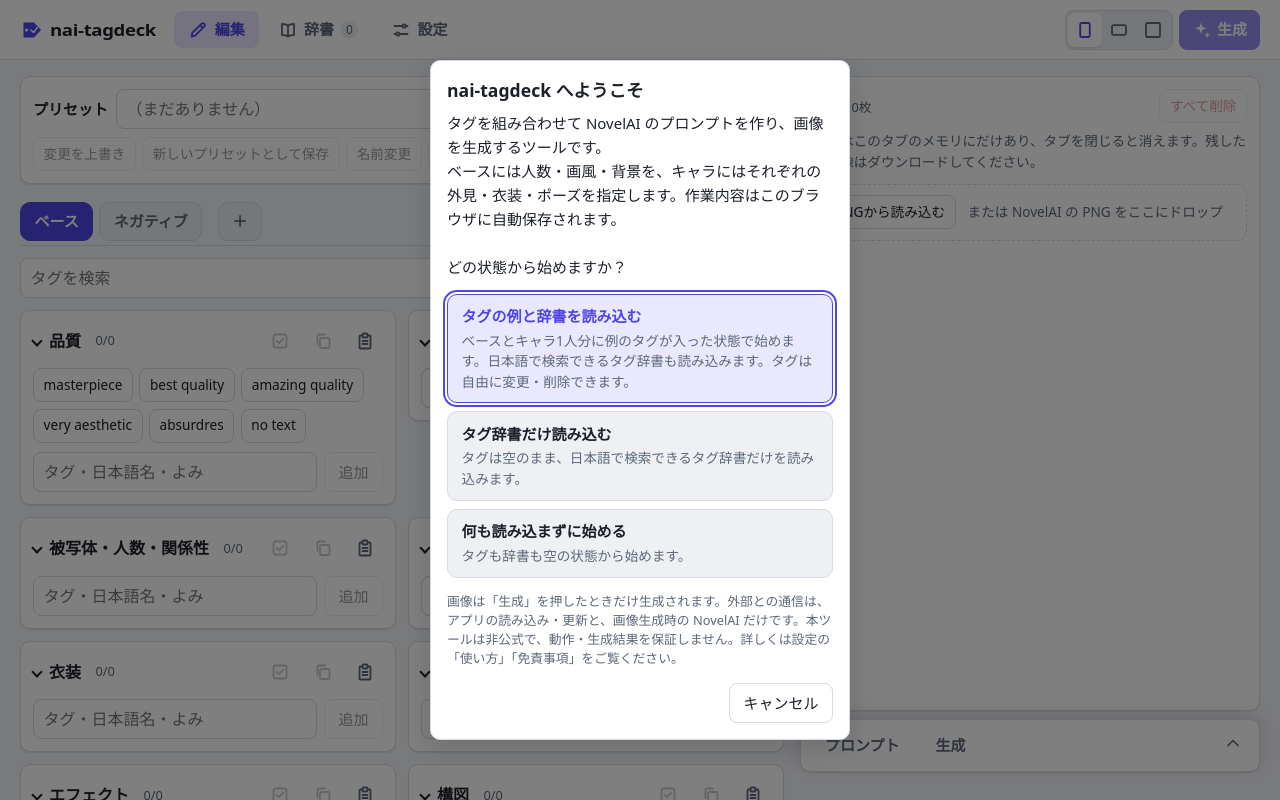
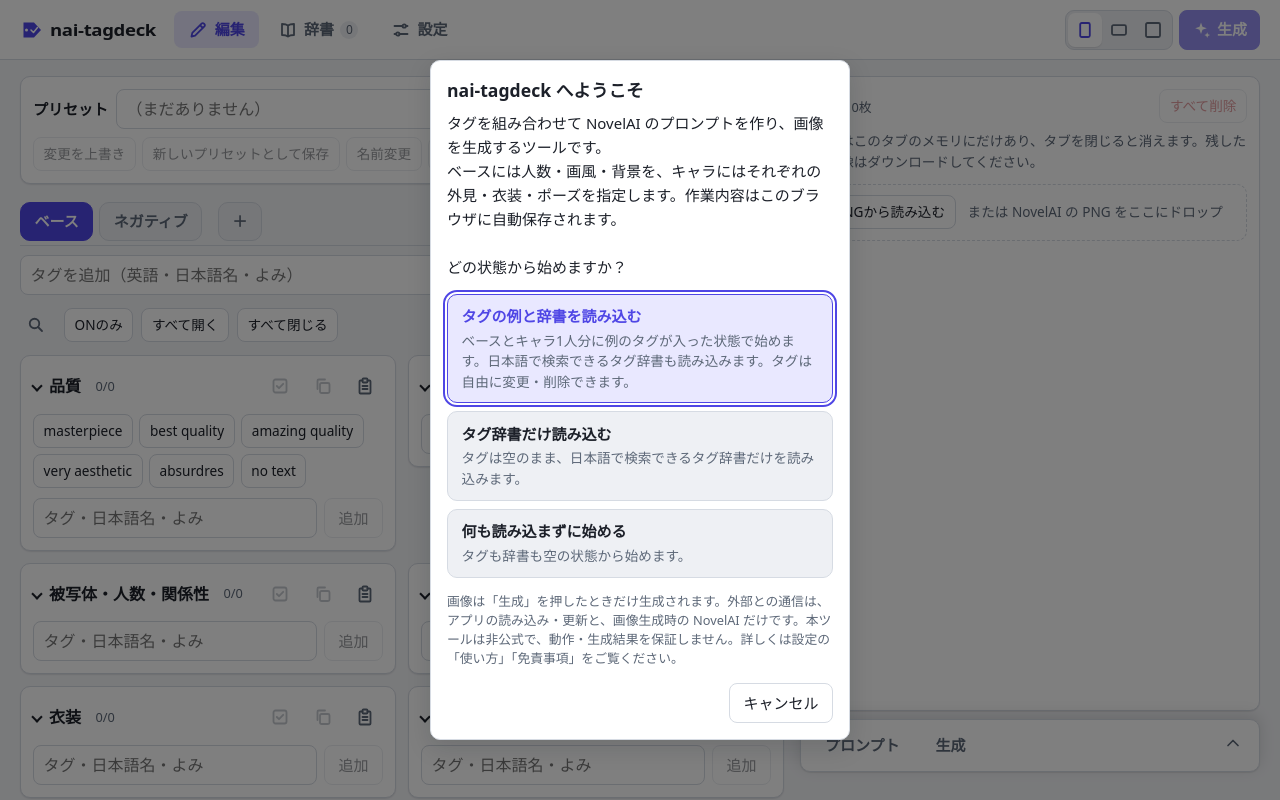
Before and after one commit to Saltmu/nai-tagdeck, a React (Vite) app: page / in a window 1280 px wide. Shown: the top 800 px of the page. Built offline with nearby package versions, Linux system fonts and the light colour scheme.

Commit message:
Collapse tag search and add dictionary-based tag routing

```diff
--- a/src/components/Editor.tsx
+++ b/src/components/Editor.tsx
@@ -1,5 +1,5 @@
 import { useCallback, useEffect, useId, useLayoutEffect, useMemo, useRef, useState, type Dispatch, type KeyboardEvent } from 'react';
-import type { CategoryKey, WeightSyntax, WorkTag, Workspace, WorkspaceCategoryKey } from '../types';
+import type { CategoryKey, WeightSyntax, WorkTag, Workspace } from '../types';
 import type { Dictionary } from '../hooks/useDictionary';
 import {
   BASE,
@@ -12,6 +12,7 @@ import {
 import { CHARACTER_CATEGORY_KEYS, PROMPT_CATEGORY_KEYS } from '../lib/categories';
 import { saveCategoriesOpen } from '../lib/categoryOpen';
 import { isTagFilterActive, visibleWorkTags, type TagFilter } from '../lib/tagSearch';
+import { classifyTag, dictionaryCategories } from '../lib/tagClassification';
 import { DEFAULT_CHARACTER_NEGATIVE } from '../lib/novelai';
 import { normalize } from '../lib/suggest';
 import { newId } from '../lib/id';
@@ -20,6 +21,7 @@ import { CategorySection } from './CategorySection';
 import { CharacterCard } from './CharacterCard';
 import { PresetBar } from './PresetBar';
 import { TagFilterBar } from './TagFilterBar';
+import { TagInput } from './TagInput';
 import type { PromptSource } from './PromptImportDialog';
 import { useDialogs } from './Dialogs';
 import type { PresetStore } from '../hooks/usePresets';
@@ -64,10 +66,7 @@ export function Editor({
   onCharacterNegativeChange,
   shown,
 }: Props) {
-  const knownTags = useMemo(
-    () => new Set(dictionary.entries.map((e) => normalize(e.tag))),
-    [dictionary.entries],
-  );
+  const knownTags = useMemo(() => dictionaryCategories(dictionary.entries), [dictionary.entries]);
   const isKnown = useCallback((tag: string) => knownTags.has(normalize(tag)), [knownTags]);
 
   const { save } = dictionary;
@@ -138,14 +137,22 @@ export function Editor({
     [activeId, offerPair],
   );
   const paneTarget = negativeSelected ? NEGATIVE : active?.id ?? BASE;
-  const paneCategories: readonly WorkspaceCategoryKey[] = negativeSelected
-    ? ['negative']
-    : active
-      ? CHARACTER_CATEGORY_KEYS
-      : PROMPT_CATEGORY_KEYS;
+  const promptCategories = active ? CHARACTER_CATEGORY_KEYS : PROMPT_CATEGORY_KEYS;
+  const paneCategories = negativeSelected ? ['negative'] as const : promptCategories;
+  const addTagEntries = useMemo(
+    () => dictionary.entries.filter((entry) => entry.category !== 'negative' && promptCategories.includes(entry.category)),
+    [dictionary.entries, promptCategories],
+  );
+  const addPromptTag = (tag: string, weight: number, pickedCategory?: CategoryKey) => {
+    const category = pickedCategory && pickedCategory !== 'negative' && promptCategories.includes(pickedCategory)
+      ? pickedCategory
+      : classifyTag(tag, knownTags, promptCategories);
+    dispatch({ type: 'add', target: paneTarget, category, tag, weight });
+    if (category === 'pose') handlePoseAdded(tag);
+  };
   const paneTagLists: WorkTag[][] = negativeSelected
     ? [workspace.negative]
-    : (active ? CHARACTER_CATEGORY_KEYS : PROMPT_CATEGORY_KEYS).map((key) => (active ? active.tags[key] : workspace.base[key]));
+    : promptCategories.map((key) => (active ? active.tags[key] : workspace.base[key]));
   const matchCount = isTagFilterActive(tagFilter)
     ? paneTagLists.reduce((sum, tags) => sum + visibleWorkTags(tags, tagFilter).length, 0)
     : null;
@@ -287,6 +294,17 @@ export function Editor({
         </button>
       </div>
 
+      <div id={panelId} role="tabpanel" aria-labelledby={`${id}-tab-${paneTarget}`}>
+        {!negativeSelected && (
+          <TagInput
+            key={paneTarget}
+            label={active ? active.name.trim() || `キャラ${activeIndex + 1}` : 'ベース'}
+            placeholder="タグを追加（英語・日本語名・よみ）"
+            entries={addTagEntries}
+            onAdd={addPromptTag}
+            onPick={addPromptTag}
+          />
+        )}
         <TagFilterBar
           filter={tagFilter}
           matchCount={matchCount}
@@ -295,8 +313,6 @@ export function Editor({
           onExpandAll={() => saveCategoriesOpen(paneTarget, paneCategories, true)}
           onCollapseAll={() => saveCategoriesOpen(paneTarget, paneCategories, false)}
         />
-
-      <div id={panelId} role="tabpanel" aria-labelledby={`${id}-tab-${paneTarget}`}>
         {negativeSelected ? (
           <NegativePane
             tags={workspace.negative}
--- a/src/components/TagFilterBar.tsx
+++ b/src/components/TagFilterBar.tsx
@@ -1,4 +1,6 @@
+import { useId, useRef, useState } from 'react';
 import type { TagFilter } from '../lib/tagSearch';
+import { CloseIcon, SearchIcon } from './icons';
 
 interface Props {
   filter: TagFilter;
@@ -19,19 +21,31 @@ export function TagFilterBar({
   onExpandAll,
   onCollapseAll,
 }: Props) {
+  const [searchOpen, setSearchOpen] = useState(false);
+  const searchId = useId();
+  const searchButton = useRef<HTMLButtonElement>(null);
+  const searchButtonLabel = searchOpen ? 'タグ検索を閉じる' : 'タグ検索を開く';
+
+  function closeSearch() {
+    setSearchOpen(false);
+    onQueryChange('');
+    searchButton.current?.focus();
+  }
+
   return (
     <div className="toolbar-row tag-filter" role="group" aria-label="表示中のタグ">
-      <input
-        type="search"
-        className="grow"
-        placeholder="タグを検索"
-        aria-label="タグを検索"
-        value={filter.query}
-        autoComplete="off"
-        autoCapitalize="off"
-        spellCheck={false}
-        onChange={(e) => onQueryChange(e.target.value)}
-      />
+      <button
+        ref={searchButton}
+        type="button"
+        className="icon-btn"
+        aria-label={searchButtonLabel}
+        title={searchButtonLabel}
+        aria-expanded={searchOpen}
+        aria-controls={searchOpen ? searchId : undefined}
+        onClick={searchOpen ? closeSearch : () => setSearchOpen(true)}
+      >
+        {searchOpen ? <CloseIcon /> : <SearchIcon />}
+      </button>
       <button
         type="button"
         className={`btn btn-small${filter.onlyEnabled ? ' btn-primary' : ''}`}
@@ -49,6 +63,27 @@ export function TagFilterBar({
       <span className="tag-filter-count" aria-live="polite">
         {matchCount === null ? '' : `該当 ${matchCount}件`}
       </span>
+      {searchOpen && (
+        <input
+          id={searchId}
+          type="search"
+          className="tag-filter-search"
+          placeholder="タグを検索"
+          aria-label="タグを検索"
+          value={filter.query}
+          autoFocus
+          autoComplete="off"
+          autoCapitalize="off"
+          spellCheck={false}
+          onChange={(event) => onQueryChange(event.target.value)}
+          onKeyDown={(event) => {
+            if (event.key === 'Escape' && !event.nativeEvent.isComposing) {
+              event.preventDefault();
+              closeSearch();
+            }
+          }}
+        />
+      )}
     </div>
   );
 }
--- a/src/components/TagInput.tsx
+++ b/src/components/TagInput.tsx
@@ -14,8 +14,10 @@ export interface TagInputDraft {
 interface Props {
   category?: CategoryKey;
   label: string;
+  placeholder?: string;
   entries: DictEntry[];
   onAdd: (tag: string, weight: number) => void;
+  onPick?: (tag: string, weight: number, category: CategoryKey) => void;
   /** 候補の表示・非表示が切り替わったとき（表示中のカテゴリを強調するのに使う）。 */
   onExpandedChange?: (expanded: boolean) => void;
   /** キャラ同士の動作（source# / target# / mutual#）を付けるボタンを出す。 */
@@ -24,7 +26,7 @@ interface Props {
   draftRef?: RefObject<TagInputDraft>;
 }
 
-export function TagInput({ category, label, entries, onAdd, onExpandedChange, interactions, draftRef }: Props) {
+export function TagInput({ category, label, placeholder, entries, onAdd, onPick, onExpandedChange, interactions, draftRef }: Props) {
   const [text, setText] = useState(() => draftRef?.current.text ?? '');
   const [open, setOpen] = useState(false);
   const [active, setActive] = useState(0);
@@ -95,7 +97,9 @@ export function TagInput({ category, label, entries, onAdd, onExpandedChange, in
   };
 
   const pick = (entry: DictEntry) => {
-    onAdd(withInteraction(entry.tag, interaction), entry.default_weight);
+    const tag = withInteraction(entry.tag, interaction);
+    if (onPick) onPick(tag, entry.default_weight, entry.category);
+    else onAdd(tag, entry.default_weight);
     reset();
   };
 
@@ -143,7 +147,7 @@ export function TagInput({ category, label, entries, onAdd, onExpandedChange, in
           aria-expanded={expanded}
           aria-controls={listId}
           aria-activedescendant={expanded ? `${listId}-${active}` : undefined}
-          placeholder={interaction ? `${interaction}# に続けるタグ・日本語名・よみ` : 'タグ・日本語名・よみ'}
+          placeholder={interaction ? `${interaction}# に続けるタグ・日本語名・よみ` : placeholder ?? 'タグ・日本語名・よみ'}
           autoComplete="off"
           autoCapitalize="off"
           spellCheck={false}
--- a/src/components/icons.tsx
+++ b/src/components/icons.tsx
@@ -115,6 +115,16 @@ export function TrashIcon() {
   );
 }
 
+/** 検索（虫眼鏡）。 */
+export function SearchIcon() {
+  return (
+    <svg className="icon" viewBox="0 0 20 20" width="20" height="20" aria-hidden="true">
+      <circle cx="8.5" cy="8.5" r="4.75" {...stroke} />
+      <path d="m12 12 4 4" {...stroke} />
+    </svg>
+  );
+}
+
 /** 閉じる（×）。 */
 export function CloseIcon() {
   return (
--- /dev/null
+++ b/src/lib/tagClassification.ts
@@ -0,0 +1,25 @@
+import type { CategoryKey, DictEntry, PromptCategoryKey } from '../types';
+import { normalize } from './suggest';
+
+export function dictionaryCategories(entries: readonly DictEntry[]): Map<string, Set<CategoryKey>> {
+  const byTag = new Map<string, Set<CategoryKey>>();
+  for (const entry of entries) {
+    const key = normalize(entry.tag);
+    const categories = byTag.get(key) ?? new Set<CategoryKey>();
+    categories.add(entry.category);
+    byTag.set(key, categories);
+  }
+  return byTag;
+}
+
+/** タグ名が一致し、編集対象で使えるカテゴリが1つだけならそのカテゴリに入れる。 */
+export function classifyTag(
+  tag: string,
+  byTag: ReadonlyMap<string, ReadonlySet<CategoryKey>>,
+  allowed: readonly PromptCategoryKey[],
+): PromptCategoryKey {
+  const matches = byTag.get(normalize(tag));
+  if (!matches) return 'unclassified';
+  const candidates = allowed.filter((key) => key !== 'unclassified' && matches.has(key));
+  return candidates.length === 1 ? candidates[0]! : 'unclassified';
+}
--- a/src/styles.css
+++ b/src/styles.css
@@ -550,6 +550,11 @@ input[type='checkbox'] {
   margin-top: 0.75rem;
 }
 
+.tag-filter-search {
+  flex: 1 0 100%;
+  min-width: 0;
+}
+
 .tag-filter-count {
   color: var(--muted);
   font-size: 0.85rem;
```
Also changed, not shown: src/lib/promptImport.ts (+3 -16 lines), 1 other file (tests, documents, lock files or other folders). Lines whose indentation alone changed are shown as unchanged.
